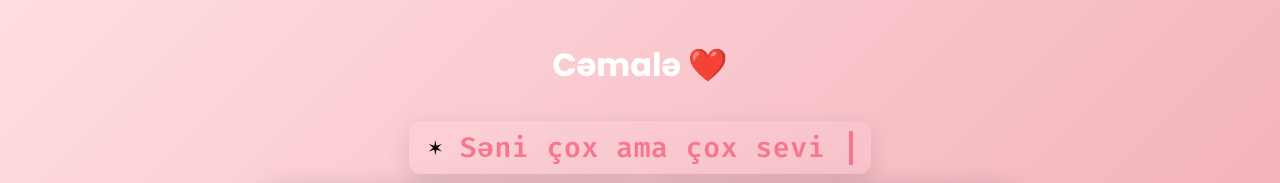
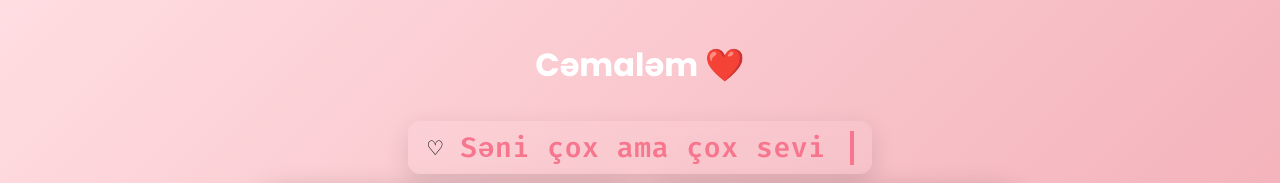
Before and after one commit to HuseynMmmdov/s, a plain HTML site: page index.html in a window 1280 px wide. Both pictures are taken after a click on the button "Bəli". Shown: the top 183 px of the page. Drawn offline with Linux system fonts and the light colour scheme.

Commit message:
Update index.html

```diff
--- a/index.html
+++ b/index.html
@@ -3,7 +3,7 @@
 <head>
   <meta charset="utf-8" />
   <meta name="viewport" content="width=device-width,initial-scale=1" />
-  <title>Cəmalə üçün Xüsusi Sayt</title>
+  <title>Cəmaləm nə yaxşıki varımsan</title>
   <link href="https://fonts.googleapis.com/css2?family=Poppins:wght@300;500;700&family=Fira+Code:wght@400;600&display=swap" rel="stylesheet">
   <style>
     :root { --accent: #F7768E }
@@ -86,9 +86,9 @@
   </div>
 </div>
 <div class="main" id="main">
-  <h1 style="color:white;">Cəmalə ❤️</h1>
+  <h1 style="color:white;">Cəmaləm ❤️</h1>
   <div class="typing-badge" id="badge">
-    <div style="font-size:20px;">✶</div>
+    <div style="font-size:20px;">♡</div>
     <div class="typing-text" id="typingText"></div>
     <div class="cursor"></div>
   </div>
```
